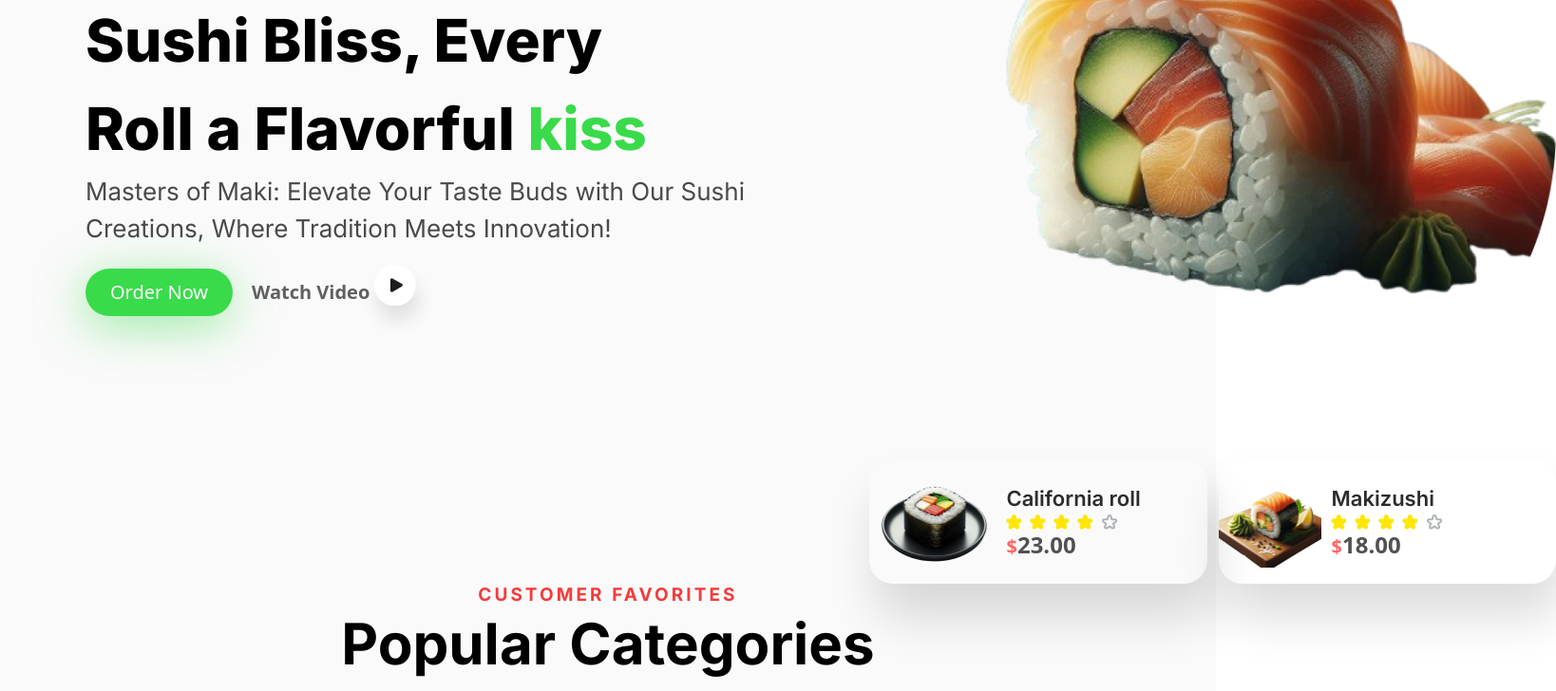
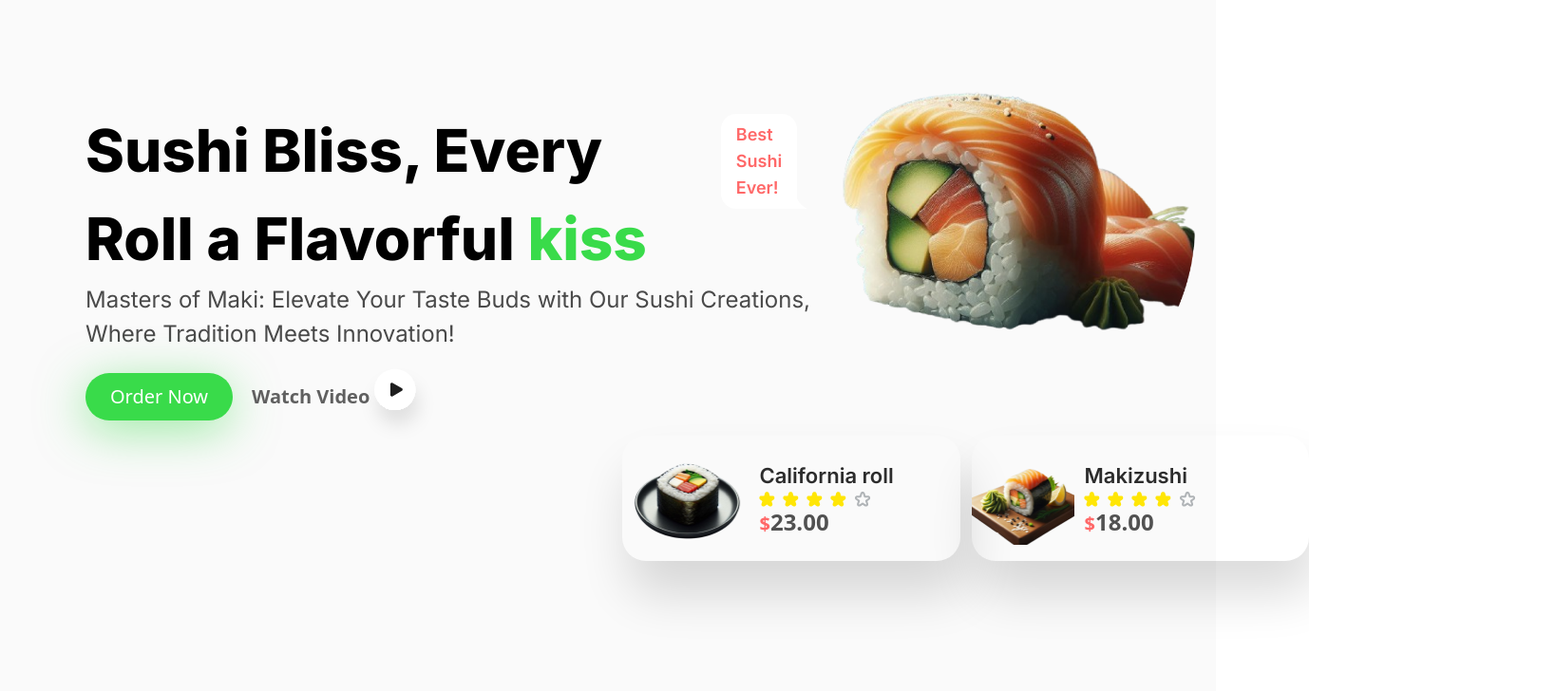
Before and after one commit to Maxwell011/sushi-experience, a React (Vite) app: page / in a window 1280 px wide. Shown: the part 340-1068 px from the top of the page at 95% size, 1638 px wide, since content can reach past the window. Built offline with nearby package versions, Linux system fonts and the light colour scheme.

Commit message:
Update font size and positioning of text and images

```diff
--- a/src/App.tsx
+++ b/src/App.tsx
@@ -22,7 +22,7 @@ function App() {
                   kiss
                 </span>
               </h1>
-              <p className='text-[#4A4A4A] text-[26px] not-italic font-normal font-inter w-[825px]'>
+              <p className='text-[#4A4A4A] text-[24px] not-italic font-normal font-inter w-[825px]'>
                 Masters of Maki: Elevate Your Taste Buds with Our Sushi
                 Creations, Where Tradition Meets Innovation!
               </p>
@@ -41,12 +41,16 @@ function App() {
 
             <div className=''>
               <div className='chat chat-end w-[220px] flex items-center justify-center'>
-                <div className='chat-bubble text-[#FF6868] text-lg font-semibold font-inter bg-normal-white'>
+                <div className='chat-bubble text-[#FF6868] text-lg font-semibold font-inter bg-normal-white absolute mr-[452px] top-[460px]'>
                   Best Sushi Ever!
                 </div>
               </div>{" "}
-              <img src='/MAIN SUSHI IMAGE.png' alt='sushi image' />
-              <div className='flex gap-3'>
+              <img
+                src='/MAIN SUSHI IMAGE.png'
+                alt='sushi image'
+                className='ml-[-120px] mt-[270px]'
+              />
+              <div className='flex gap-3 ml-[-260px] mb-[250px]'>
                 <div className='shadow-[7px_35px_51px_0px_rgba(0,0,0,0.14)] w-[355.506px] h-[132px] rounded-[25px] flex items-center gap-[10px]'>
                   <img
                     src='/_78d38fb4-559d-4cdb-822d-44ecdec0a7f8-removebg-preview 1.png'
@@ -88,7 +92,6 @@ function App() {
                 </div>
               </div>
             </div>
-
           </div>
         </section>
 
@@ -114,7 +117,7 @@ function App() {
 
         <div className='footer footer-center p-4 bg-normal-white text-base-content'>
           <aside>
-            <p>Copyright © 2023 - All right reserved by ACME Industries Ltd</p>
+            <p className="">Copyright © 2023 - All right reserved by ACME Industries Ltd</p>
           </aside>
         </div>
       </main>
```
